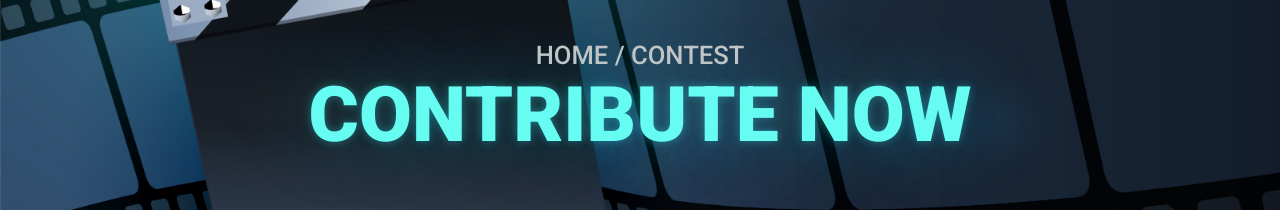
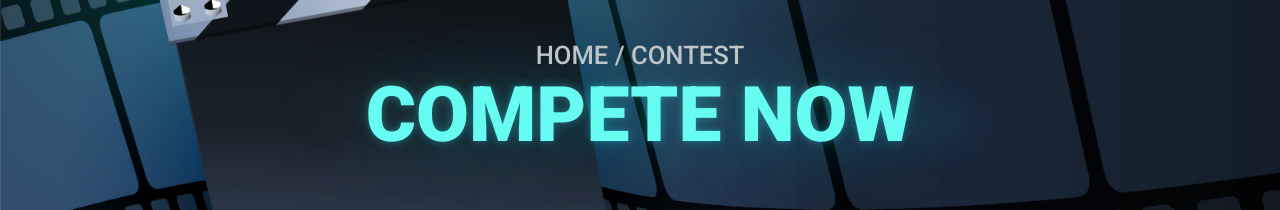
Before and after one commit to Gocool05/Flim_Academy, a React (Create React App) app: page /contest in a window 1280 px wide. Shown: the part 344-554 px from the top of the page. Built offline with nearby package versions, Linux system fonts and the light colour scheme.

Commit message:
updated progressbar

```diff
--- a/src/components/blog/Blog.jsx
+++ b/src/components/blog/Blog.jsx
@@ -271,7 +271,7 @@ const Blog = () => {
   return (
     <>
     <ThemeProvider theme={theme}>
-      <Back title='Contribute now' />
+      <Back title='Compete now' />
       <section className='blog padding'>
       <Container sx={{backgroundColor: '#C5C6C7', padding: '20px'}}>
       <Typography  variant="h4" gutterBottom>
```
